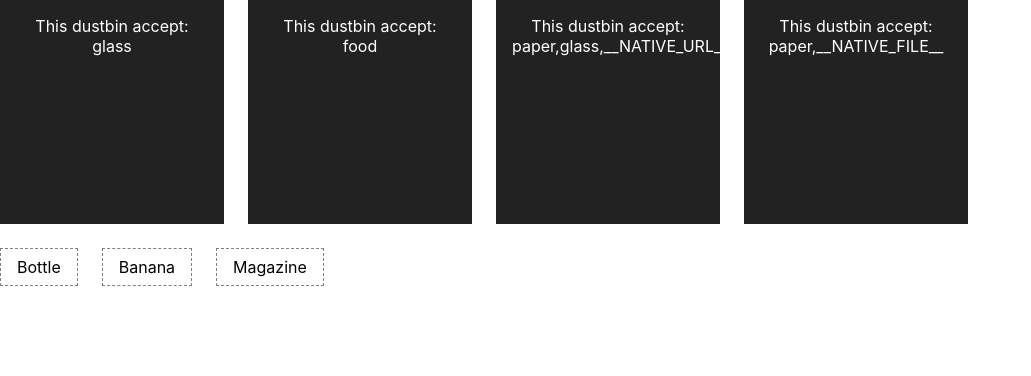
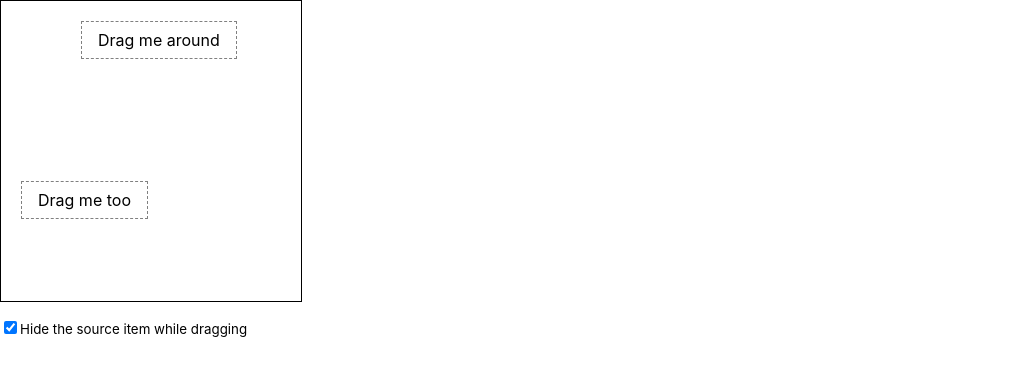
Before and after one commit to chamin966/react_dnd_test, a React (Create React App) app: page /provider in a window 1280 px wide. Shown: the top 376 px of the page, without its empty margins (0-1031 px from the left). Built offline with nearby package versions, Linux system fonts and the light colour scheme.

Commit message:
dnd drag around 예제 작성

```diff
--- a/src/example/dnd/Provider.tsx
+++ b/src/example/dnd/Provider.tsx
@@ -1,14 +1,18 @@
 import { DndProvider } from 'react-dnd';
 
 import { HTML5Backend } from 'react-dnd-html5-backend';
-import { Container } from './dustbin/multipleTarget.tsx/Container';
+import DragAround from './dragAround/DragAround';
+// import { Container } from './dustbin/copyAndMove/Container';
+// import { Container } from './dustbin/multipleTarget.tsx/Container';
 // import { Container } from './dustbin/SingleTarget/Container';
 
 function Provider() {
   return (
     <DndProvider backend={HTML5Backend}>
       {/*<Container />*/}
-      <Container />
+      {/*<Container />*/}
+      {/*<Container />*/}
+      <DragAround />
     </DndProvider>
   );
 }
--- /dev/null
+++ b/src/example/dnd/dragAround/Box.tsx
@@ -0,0 +1,44 @@
+import { CSSProperties, ReactNode } from 'react';
+import { useDrag } from 'react-dnd';
+import { ItemTypes } from '../../../type/ItemType';
+
+const style: CSSProperties = {
+  // position 속성에 주의!
+  position: 'absolute',
+  border: '1px dashed gray',
+  backgroundColor: 'white',
+  padding: '0.5rem 1rem',
+  cursor: 'move'
+};
+
+export interface BoxProps {
+  id: any;
+  left: number;
+  top: number;
+  hideSourceOnDrag?: boolean;
+  children?: ReactNode;
+}
+
+export default function Box(props: BoxProps) {
+  const [{ isDragging }, drag] = useDrag(
+    () => ({
+      type: ItemTypes.BOX,
+      item: { id: props.id, left: props.left, top: props.top },
+      collect: (monitor) => ({
+        isDragging: monitor.isDragging()
+      })
+    }),
+    [props.id, props.left, props.top]
+  );
+
+  //Hide the source item while dragging 을 적용시키는 부분
+  if (isDragging && props.hideSourceOnDrag) {
+    return <div ref={drag} />;
+  }
+
+  return (
+    <div className='Box' ref={drag} style={{ ...style, left: props.left, top: props.top }} data-testif={'box'}>
+      {props.children}
+    </div>
+  );
+}
--- /dev/null
+++ b/src/example/dnd/dragAround/Container.tsx
@@ -0,0 +1,77 @@
+import { CSSProperties, useCallback, useState } from 'react';
+import update from 'immutability-helper';
+import { useDrop, XYCoord } from 'react-dnd';
+import { ItemTypes } from '../../../type/ItemType';
+import { DragItem } from '../../../interface/interfaces';
+import Box from './Box';
+
+const styles: CSSProperties = {
+  width: 300,
+  height: 300,
+  border: '1px solid black',
+  // position 주의!
+  position: 'relative'
+};
+
+export interface boxesState {
+  [key: string]: { top: number; left: number; title: string };
+}
+
+export interface ContainerState {
+  boxes: boxesState;
+}
+
+export interface ContainerProps {
+  hideSourceOnDrag: boolean;
+}
+
+export default function Container(props: ContainerProps) {
+  const [boxes, setBoxes] = useState<boxesState>({
+    a: { top: 20, left: 80, title: 'Drag me around' },
+    b: { top: 180, left: 20, title: 'Drag me too' }
+  });
+
+  const moveBox = useCallback(
+    (id: string, left: number, top: number) => {
+      setBoxes(
+        update(boxes, {
+          [id]: {
+            $merge: { left, top }
+          }
+        })
+      );
+    },
+    [boxes, setBoxes]
+  );
+
+  const [, drop] = useDrop(
+    () => ({
+      accept: ItemTypes.BOX
+      // drop(item: DragItem, monitor) {
+      //   const delta = monitor.getDifferenceFromInitialOffset() as XYCoord;
+      //   const left = Math.round(item.left + delta.x);
+      //   const top = Math.round(item.top + delta.y);
+      //   moveBox(item.id, left, top);
+      //   return undefined;
+      // }
+    }),
+    [moveBox]
+  );
+
+  return (
+    <div ref={drop} style={styles}>
+      {Object.keys(boxes).map((key) => {
+        const { left, top, title } = boxes[key] as {
+          top: number;
+          left: number;
+          title: string;
+        };
+        return (
+          <Box key={key} id={key} left={left} top={top} hideSourceOnDrag={props.hideSourceOnDrag}>
+            {title}
+          </Box>
+        );
+      })}
+    </div>
+  );
+}
--- /dev/null
+++ b/src/example/dnd/dragAround/DragAround.tsx
@@ -0,0 +1,19 @@
+import { useCallback, useState } from 'react';
+import Container from './Container';
+
+export default function DragAround() {
+  const [hideSourceOnDrag, setHideSourceOnDrag] = useState(true);
+  const toggle = useCallback(() => setHideSourceOnDrag(!hideSourceOnDrag), [hideSourceOnDrag]);
+
+  return (
+    <div>
+      <Container hideSourceOnDrag={hideSourceOnDrag} />
+      <p>
+        <label htmlFor='hideSourceOnDrag'>
+          <input id='hideSourceOnDrag' type='checkbox' role='checkbox' checked={hideSourceOnDrag} onChange={toggle} />
+          <small>Hide the source item while dragging</small>
+        </label>
+      </p>
+    </div>
+  );
+}
--- /dev/null
+++ b/src/example/dnd/dustbin/copyAndMove/Box.tsx
@@ -0,0 +1,60 @@
+import { CSSProperties, FC } from 'react';
+import { DragSourceMonitor, useDrag } from 'react-dnd';
+import { ItemTypes } from '../../../../type/ItemType';
+
+const style: CSSProperties = {
+  border: '1px dashed gray',
+  backgroundColor: 'white',
+  padding: '0.5rem 1rem',
+  marginRight: '1.5rem',
+  marginBottom: '1.5rem',
+  float: 'left'
+};
+
+export interface BoxProps {
+  name: string;
+}
+
+interface DropResult {
+  allowedDropEffect: string;
+  dropEffect: string;
+  name: string;
+}
+
+export const Box: FC<BoxProps> = (props) => {
+  const [{ opacity }, drag] = useDrag(
+    () => ({
+      type: ItemTypes.BOX,
+      item: { name: props.name },
+      end(item, monitor) {
+        const dropResult = monitor.getDropResult() as DropResult;
+        if (item && dropResult) {
+          let alertMessage = '';
+          // monitor.getDropResult().dropEffect는 모니터 상태에 자동으로 기입된다.
+          // dropResult.allowedDropEffect는 useDrop hook에서 작성한 드롭 대상이 허용할 드랍 효과를 나타내며,
+          // dropResult.dropEffect는 실제로 발생한 드랍 효과를 나타냅니다.
+          const isDropAllowed =
+            dropResult.allowedDropEffect === 'any' || dropResult.allowedDropEffect === dropResult.dropEffect;
+          if (isDropAllowed) {
+            const isCopyAction = dropResult.dropEffect === 'copy';
+            const actionName = isCopyAction ? 'copied' : 'moved';
+            alertMessage = `You ${actionName} ${item.name} int ${dropResult.name}!`;
+          } else {
+            alertMessage = `You cannot ${dropResult.dropEffect} an item into the ${dropResult.name}`;
+          }
+          alert(alertMessage);
+        }
+      },
+      collect: (monitor: DragSourceMonitor) => ({
+        opacity: monitor.isDragging() ? 0.4 : 1
+      })
+    }),
+    [props.name]
+  );
+
+  return (
+    <div ref={drag} style={{ ...style, opacity: opacity }}>
+      {props.name}
+    </div>
+  );
+};
--- /dev/null
+++ b/src/example/dnd/dustbin/copyAndMove/Container.tsx
@@ -0,0 +1,19 @@
+import type { FC } from 'react';
+
+import { Box } from './Box';
+import { Dustbin } from './Dustbin';
+
+export const Container: FC = () => (
+  <div>
+    <div style={{ overflow: 'hidden', clear: 'both' }}>
+      <Dustbin allowedDropEffect='any' />
+      <Dustbin allowedDropEffect='copy' />
+      <Dustbin allowedDropEffect='move' />
+    </div>
+    <div style={{ overflow: 'hidden', clear: 'both' }}>
+      <Box name='Glass' />
+      <Box name='Banana' />
+      <Box name='Paper' />
+    </div>
+  </div>
+);
--- /dev/null
+++ b/src/interface/interfaces.ts
@@ -0,0 +1,6 @@
+export interface DragItem {
+  type: string;
+  id: string;
+  top: number;
+  left: number;
+}
```
Also changed, not shown: src/example/dnd/dustbin/copyAndMove/Dustbin.tsx (added, +53 -0 lines), .prettierrc.json.
